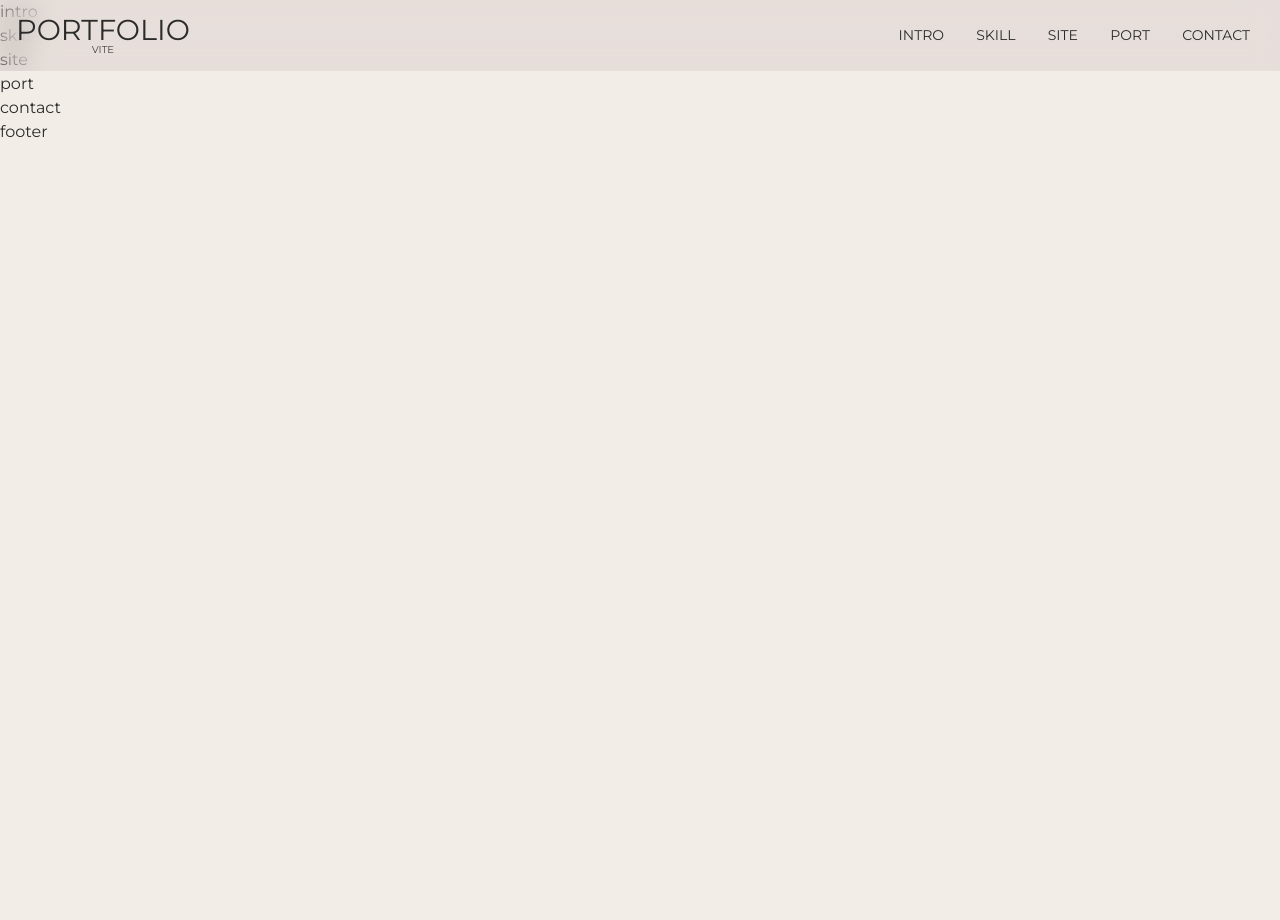
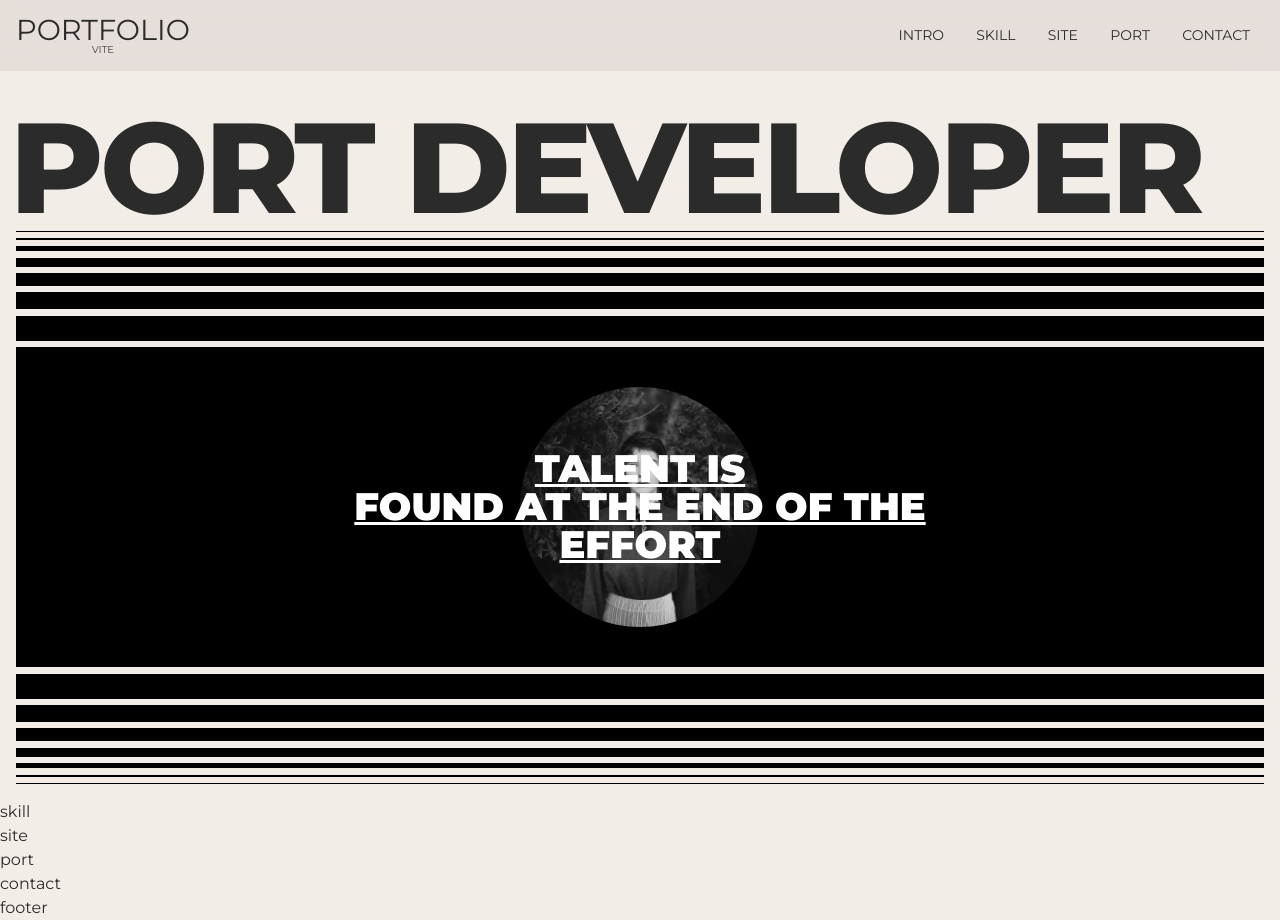
Before and after one commit to mykimnexusai/test, a website built with Vite: page src/index.html in a window 1280 px wide. Before the commit the page ends 800 px from the top, so only its background shows below. Built offline with nearby package versions, Linux system fonts and the light colour scheme; a small style sheet from the web is missing; a web font is replaced by a local one.

Commit message:
<0001f973>소개영역 완료

```diff
--- a/src/assets/css/section/intro.css
+++ b/src/assets/css/section/intro.css
@@ -1,3 +1,118 @@
 #intro {
-
+    height: 100vh;
 }
+.intro__inner {
+    width: 100%;
+    height: 100%;
+    display: flex;
+    align-items: flex-start;
+    justify-content: flex-end;
+    flex-direction: column;
+    padding: 16px;
+}
+.intro__title {
+    font-size: 10vw;
+    text-transform: uppercase;
+    line-height: 1;
+    font-weight: 800;
+    white-space: nowrap;
+    text-indent: -0.5vw;
+    letter-spacing: -0.3vw;
+}
+.intro__text {
+    width: 100%;
+    height: 40vh;
+    background-color: var(--black);
+    color: var(--white);
+    display: flex;
+    align-items: center;
+    justify-content: center;
+    flex-direction: column;
+    position: relative;
+}
+.intro__text .text {
+    font-size: 3vw;
+    line-height: 1;
+    font-weight: 900;
+    text-transform: uppercase;
+    text-decoration: underline;
+    text-align: center;
+    position: relative;
+    z-index: 100;
+    transition: all 0.3s;
+    cursor: all-scroll;
+}
+.intro__text .img {
+    position: absolute;
+    left: 50%;
+    top: 50%;
+    transform: translate(-50%, -50%);
+    width: 30vh;
+    height: 30vh;
+    border-radius: 50%;
+    overflow: hidden;
+    filter: grayscale(100%);
+    transition: all 0.3s;
+}
+.intro__text:hover .text {
+    opacity: 0;
+}
+.intro__text:hover .img {
+    filter: grayscale(0);
+}
+.intro__lines {
+    width: 100%;
+}
+.intro__lines .line {
+    display: block;
+    width: 100%;
+    height: 1px;
+    background-color: var(--black);
+    margin-bottom: 0.5vw;
+}
+.intro__lines.bottom .line {
+    margin-top: 0.5vw;
+    margin-bottom: 0;
+}
+.intro__lines .line:nth-child(1){
+    height: 1px;
+}
+.intro__lines .line:nth-child(2){
+    height: 2px;
+}
+.intro__lines .line:nth-child(3){
+    height: 5px;
+}
+.intro__lines .line:nth-child(4){
+    height: 9px;
+}
+.intro__lines .line:nth-child(5){
+    height: 13px;
+}
+.intro__lines .line:nth-child(6){
+    height: 17px;
+}
+.intro__lines .line:nth-child(7){
+    height: 25px;
+}
+.intro__lines.bottom .line:nth-child(1){
+    height: 25px;
+}
+.intro__lines.bottom .line:nth-child(2){
+    height: 17px;
+}
+.intro__lines.bottom .line:nth-child(3){
+    height: 13px;
+}
+.intro__lines.bottom .line:nth-child(4){
+    height: 9px;
+}
+.intro__lines.bottom .line:nth-child(5){
+    height: 5px;
+}
+.intro__lines.bottom .line:nth-child(6){
+    height: 2px;
+}
+.intro__lines.bottom .line:nth-child(7){
+    height: 1px;
+}
--- a/src/index.html
+++ b/src/index.html
@@ -56,7 +56,39 @@
 
     <main id="main" role="main">
         <section id="intro">
-            intro
+            <div class="intro__inner">
+                <h1 class="intro__title">
+                    port developer
+                </h1>
+                <div class="intro__lines" aria-hidden="true">
+                    <span class="line"></span>
+                    <span class="line"></span>
+                    <span class="line"></span>
+                    <span class="line"></span>
+                    <span class="line"></span>
+                    <span class="line"></span>
+                    <span class="line"></span>
+                </div>
+                <div class="intro__text">
+                    <div class="text">
+                        <div>talent is</div>
+                        <div>found at the end of the</div>
+                        <div>effort</div>
+                    </div>
+                    <div class="img">
+                        <img src="assets/img/about.jpg" alt="어바웃" />
+                    </div>
+                </div>
+                <div class="intro__lines bottom" aria-hidden="true">
+                    <span class="line"></span>
+                    <span class="line"></span>
+                    <span class="line"></span>
+                    <span class="line"></span>
+                    <span class="line"></span>
+                    <span class="line"></span>
+                    <span class="line"></span>
+                </div>
+            </div>
         </section>
         <!-- //intro -->
 
```
Also changed, not shown: src/assets/img/about.jpg (added).
